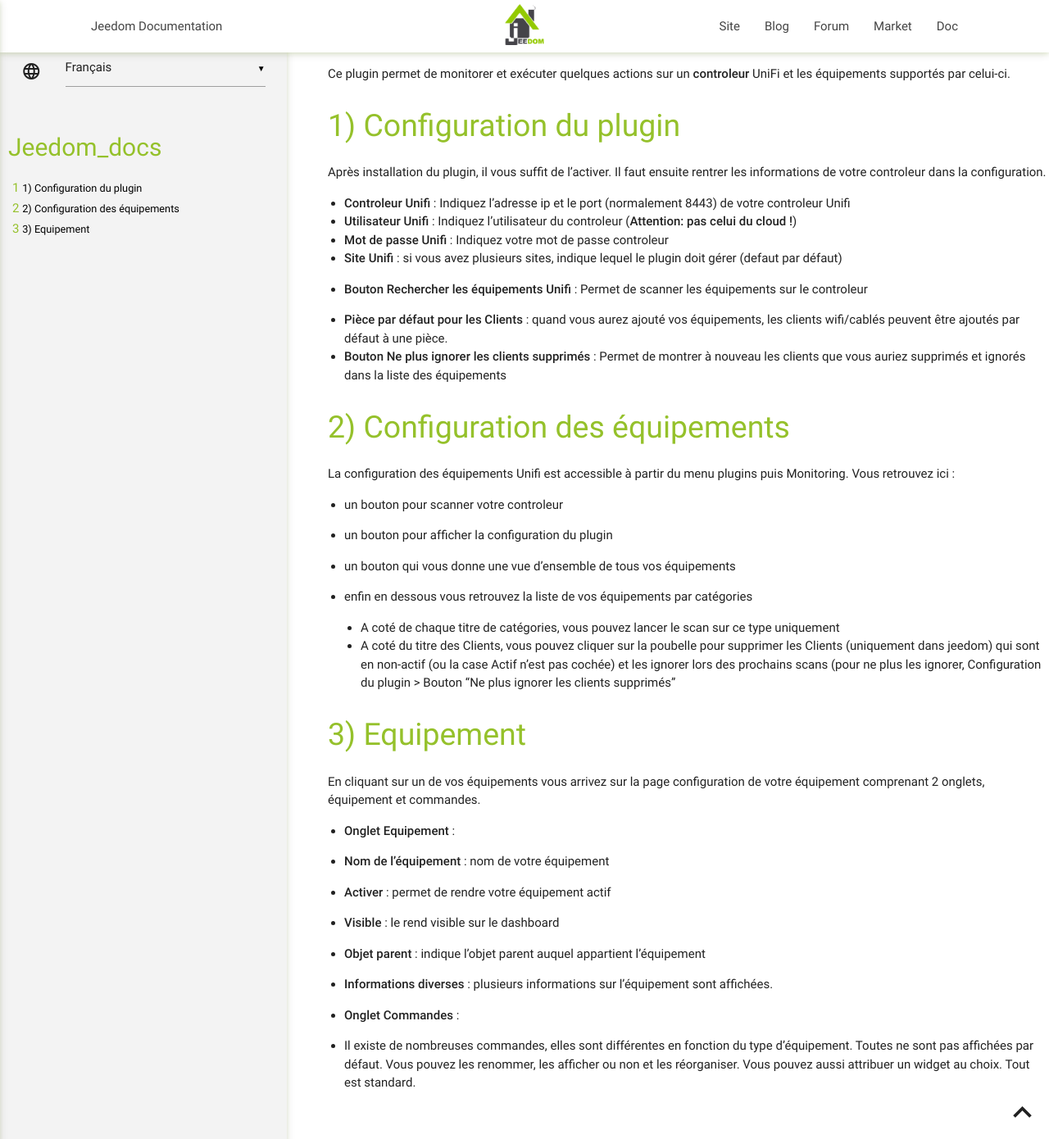
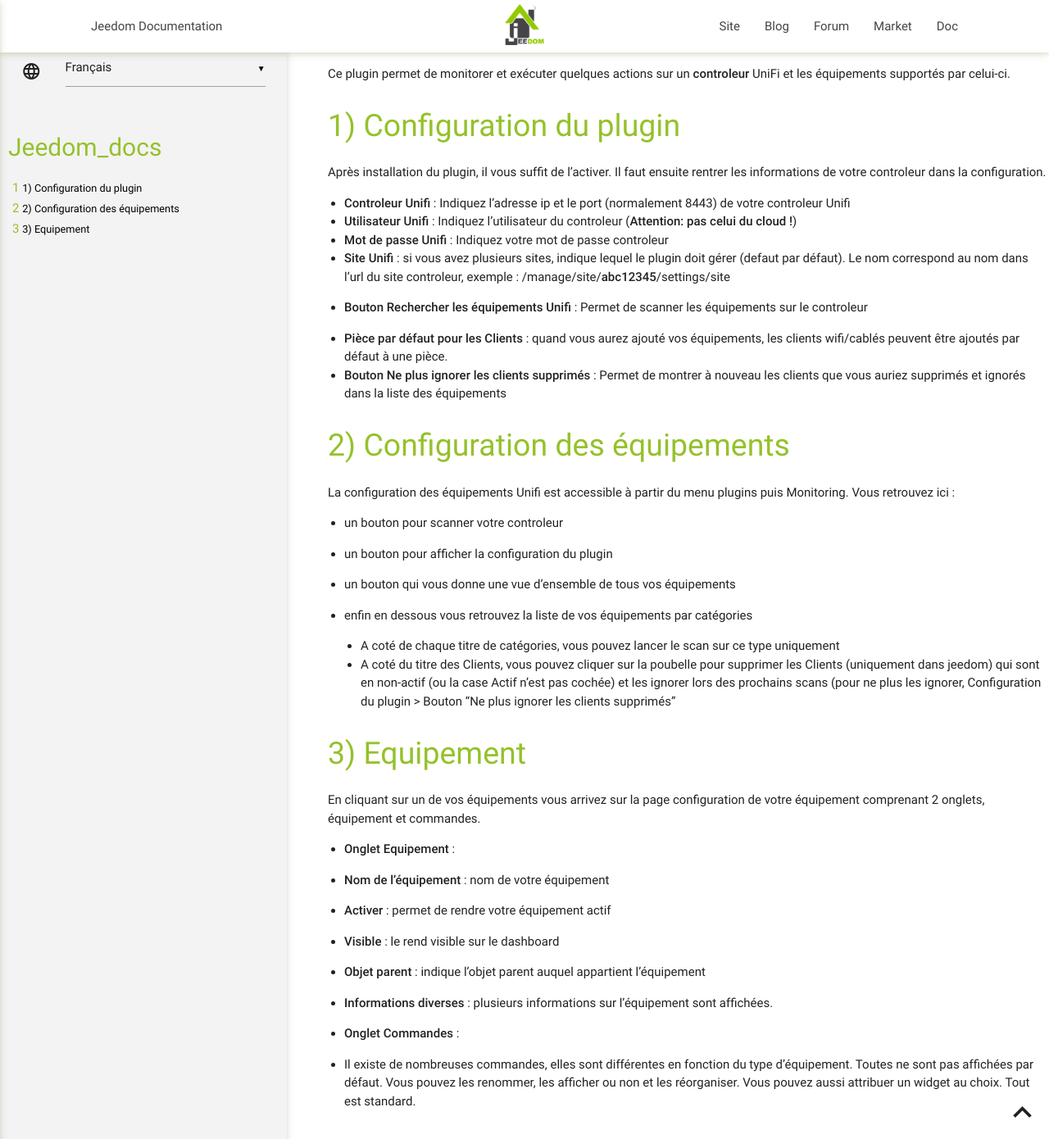
Before and after one commit to NebzHB/jeedom_docs, a Jekyll site: the page built from plugins/unifi/fr_FR/index.md, in a window 1280 px wide and 1390 px high. Shown: the whole window at 82% size. Built offline with Jekyll 4.4.1, drawn with Linux system fonts in a browser that asks for light colours; our own code applies the rules of GitHub Pages for plain Markdown files.

Commit message:
Update index.md

```diff
--- a/plugins/unifi/fr_FR/index.md
+++ b/plugins/unifi/fr_FR/index.md
@@ -9,7 +9,7 @@
 -   **Controleur Unifi** : Indiquez l'adresse ip et le port (normalement 8443) de votre controleur Unifi
 -   **Utilisateur Unifi** : Indiquez l'utilisateur du controleur (**Attention: pas celui du cloud !**)
 -   **Mot de passe Unifi** : Indiquez votre mot de passe controleur
--   **Site Unifi** : si vous avez plusieurs sites, indique lequel le plugin doit gérer (defaut par défaut)
+-   **Site Unifi** : si vous avez plusieurs sites, indique lequel le plugin doit gérer (defaut par défaut). Le nom correspond au nom dans l'url du site controleur, exemple : /manage/site/**abc12345**/settings/site
 -   **Bouton Rechercher les équipements Unifi** : Permet de scanner les équipements sur le controleur
 
 -   **Pièce par défaut pour les Clients** : quand vous aurez ajouté vos équipements, les clients wifi/cablés peuvent être ajoutés par défaut à une pièce.
```
